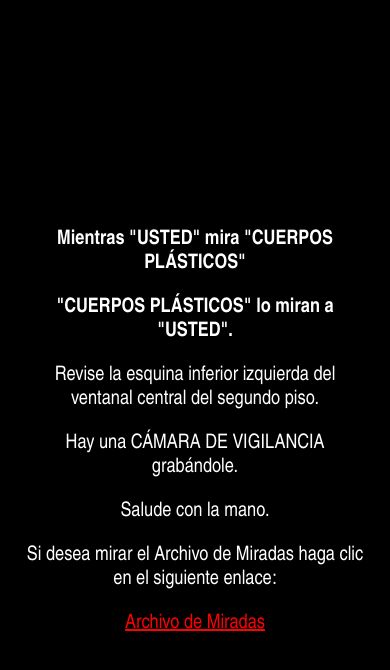
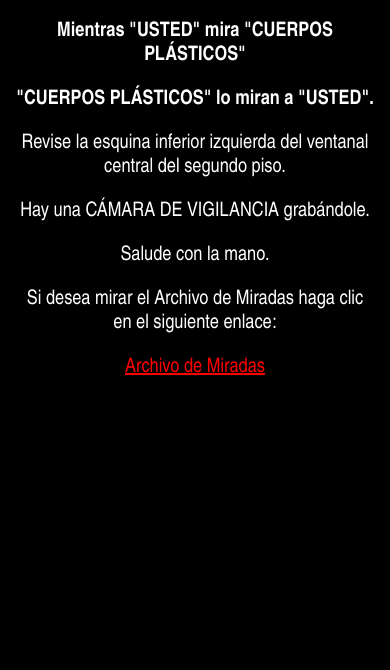
Before and after one commit to untaltoto/cuerposplasticos, a plain HTML site: page index 2.html in a window 390 px wide. Drawn offline with Linux system fonts and the light colour scheme.

Commit message:
Move upward

```diff
--- a/index 2.html
+++ b/index 2.html
@@ -16,6 +16,13 @@
       padding: 24px;
       box-sizing: border-box;
     }
+
+    @media (max-width: 600px) {
+      body {
+        justify-content: flex-start;
+        padding: 0 16px 16px;
+      }
+    }
   </style>
 </head>
 <body>
```
